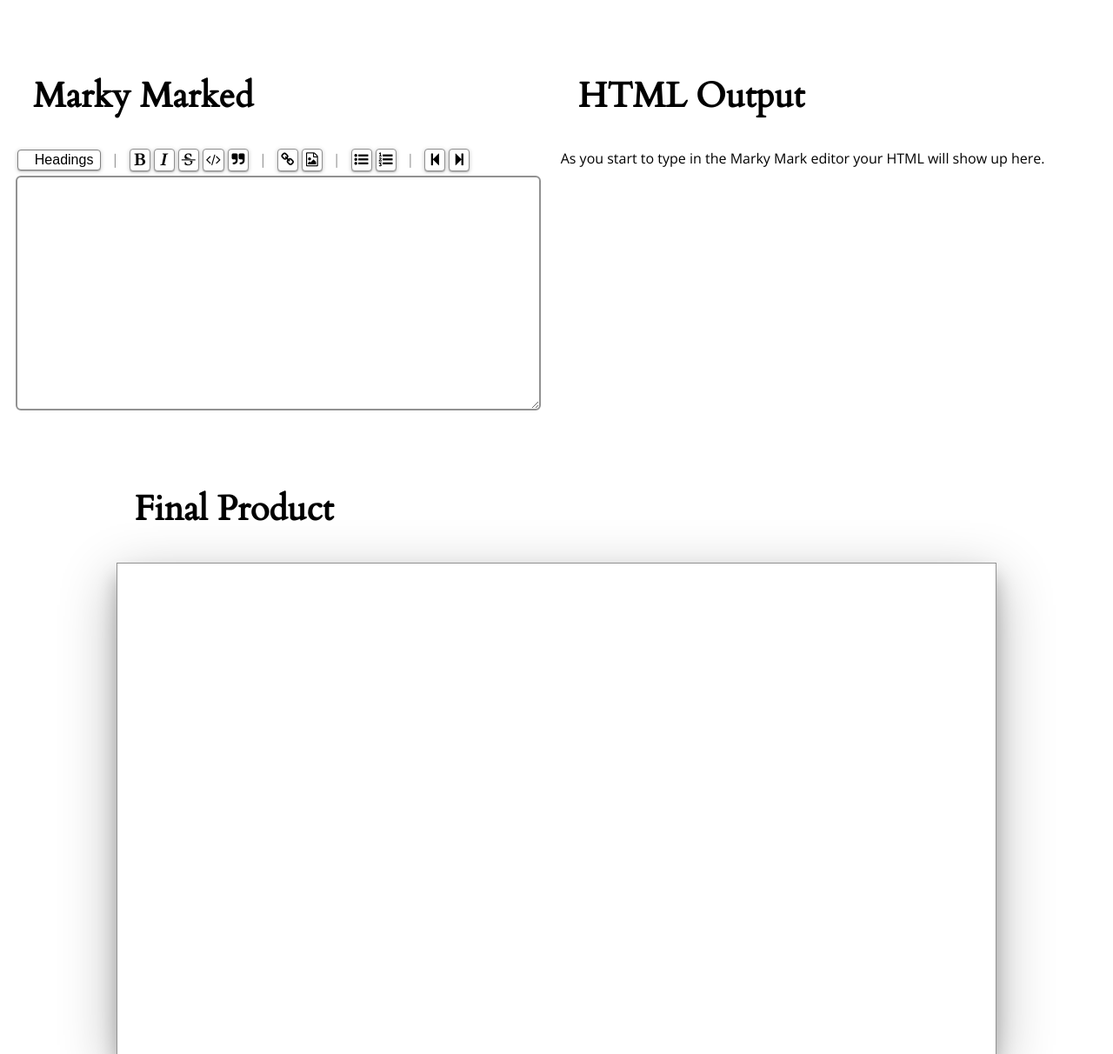
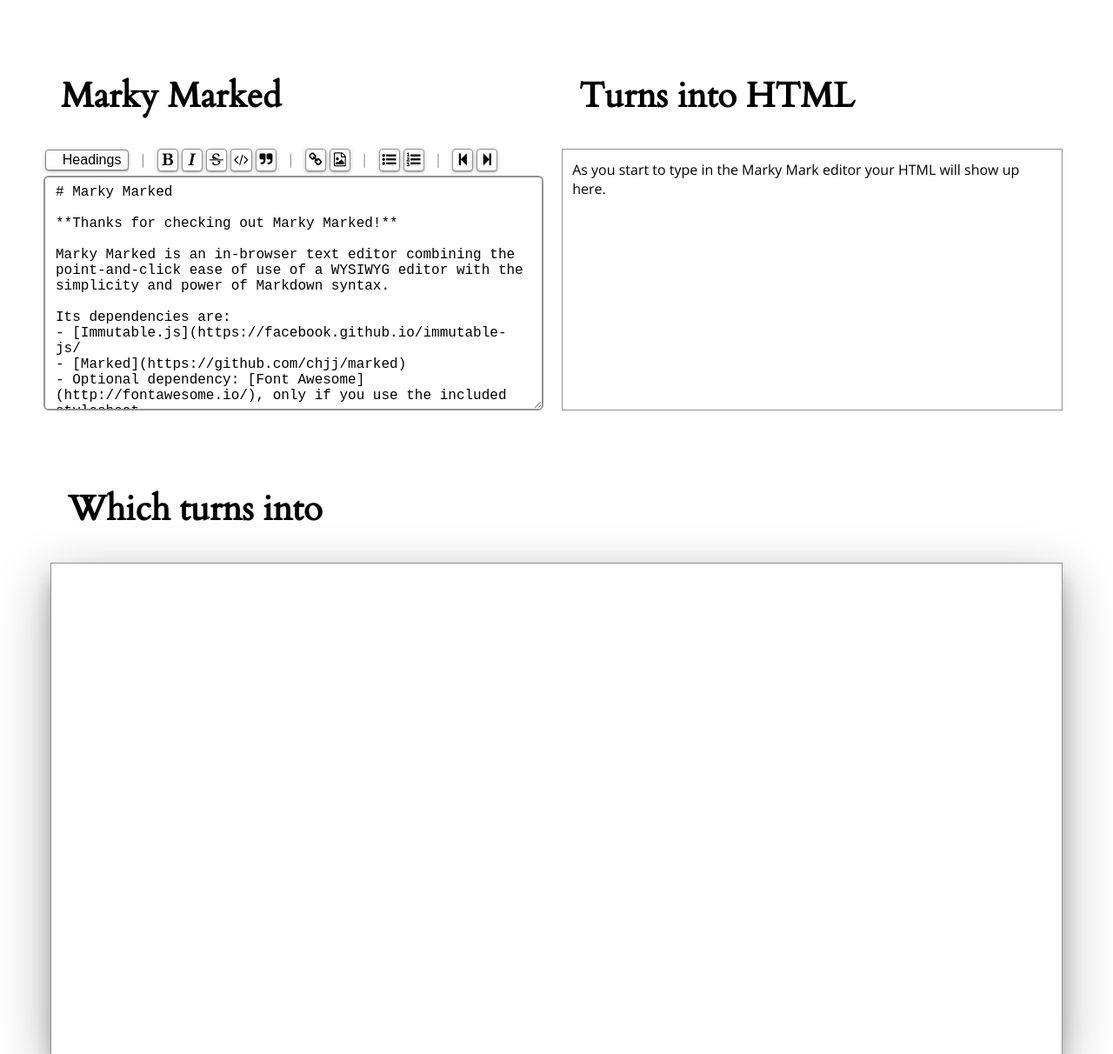
Before and after one commit to patrickfatrick/marky-marked, a website: page index.html in a window 1280 px wide. Shown: the top 1212 px of the page at 87% size. Drawn offline with nearby package versions, Linux system fonts and the light colour scheme.

Commit message:
Some work on the website

````diff
--- a/index.html
+++ b/index.html
@@ -10,8 +10,8 @@
 	body {
 		font-size: 1rem;
 		font-family: Open Sans, sans-serif;
-    margin-top: 50px;
-    margin-bottom: 50px;
+		margin: 50px auto 50px auto;
+		max-width: 1200px;
 	}
 	.container {
 		width: 48%;
@@ -20,12 +20,14 @@
 		padding-right: 10px;
 	}
 	.html-container {
-    width: 80%;
+		width: 97%;
 		height: auto;
 		padding-top: 3rem;
-    clear: both;
+		padding-left: 10px;
+		padding-right: 10px;
 		margin-left: auto;
 		margin-right: auto;
+		clear: both;
 	}
 	h2.heading {
 		font-size: 2.5rem;
@@ -37,7 +39,10 @@
 		height: 250px;
 	}
 	#output {
-    min-height: 279px;
+		min-height: 276px;
+		border: 1px solid #919191;
+		padding: 0.7rem;
+		overflow: scroll;
 	}
 	#html-output {
 		border: 1px solid #919191;
@@ -45,20 +50,32 @@
 		padding: 2rem;
 		box-shadow: rgba(0,0,0,0.3) 0 19px 60px,rgba(0,0,0,0.22) 0 15px 20px;
 	}
+	blockquote {
+		color: lightgray;
+		border-left: 5px solid lightgray;
+		padding-left: 5px;
+	}
+	pre {
+		padding: 2px 4px;
+		font-size: 90%;
+		color: #c7254e;
+		background-color: #f9f2f4;
+	}
 </style>
 </head>
 <body>
+<div class="markdown-container">
 	<div class="container">
 		<h2 class="heading">Marky Marked</h2>
 		<marky-mark></marky-mark>
 	</div>
 	<div class="container">
-  <h2 class="heading">HTML Output</h2>
-
+		<h2 class="heading">Turns into HTML</h2>
 		<div id="output">As you start to type in the Marky Mark editor your HTML will show up here.</div>
 	</div>
+</div>
 <div class="html-container">
-  <h2 class="heading">Final Product</h2>
+	<h2 class="heading">Which turns into</h2>
 	<div id="html-output"></div>
 </div>
 <script src="./dist/marky.min.js"></script>
@@ -73,6 +90,7 @@
 			htmlOutput.innerHTML = '';
 			htmlOutput.insertAdjacentHTML('afterbegin', output.value);
 		});
+		editor.value = "# Marky Marked\r\n\n**Thanks for checking out Marky Marked!**\r\n\nMarky Marked is an in-browser text editor combining the point-and-click ease of use of a WYSIWYG editor with the simplicity and power of Markdown syntax.\r\n\nIts dependencies are:\r\n- [Immutable.js](https://facebook.github.io/immutable-js/\r\n- [Marked](https://github.com/chjj/marked)\r\n- Optional dependency: [Font Awesome](http://fontawesome.io/), only if you use the included stylesheet.\r\n\nMarked handles the heavy-lifting with the Markdown parsing while Immutable.js is used for a pretty cool feature, which is undo/redo by way of persistent state management.\r\n\n##Installation\r\n\nYou can install Marky Marked in the following ways:\r\n\n```\r\n\nnpm install marky-mark --save\r\n\njspm install npm:marky-mark\r\n\nbower install marky-mark\r\n\ngit clone git:github.com/patrickfatrick/marky-mark.git\r\n\n```\r\n\nFeel free to interact with this page by typing into or changing the contents of the Marky Marked editor in the top left. Enjoy!\r\n\n> Marky Marked was made by Patrick Fricano and you can find the repo [here](https://github.com/patrickfatrick/marky-marked), which has more information about usage."
 	});
 </script>
 </body>
````
Lines whose indentation alone changed are shown as unchanged.
